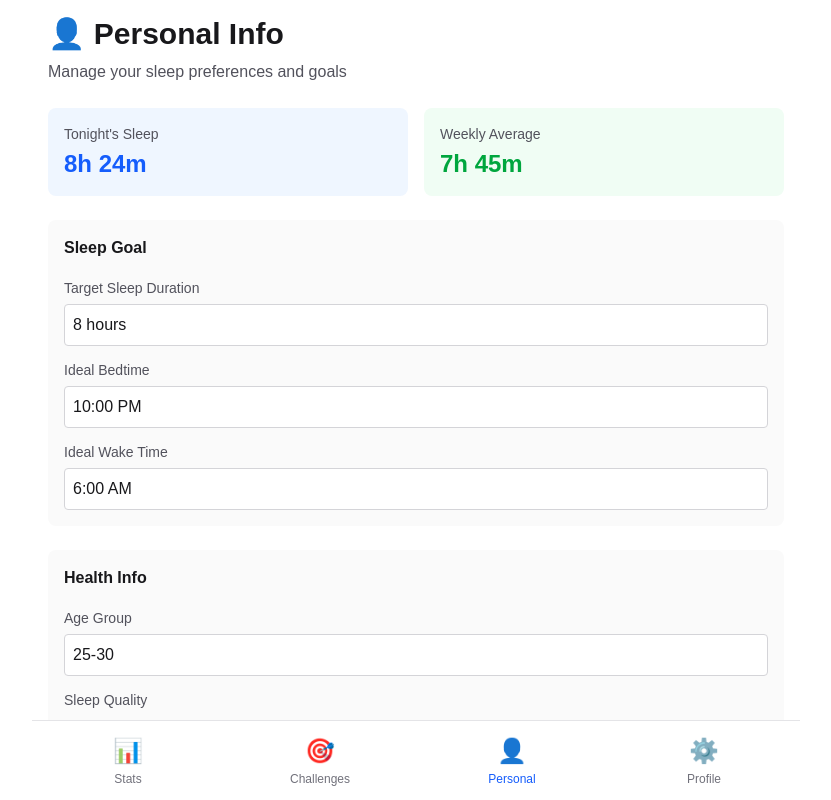
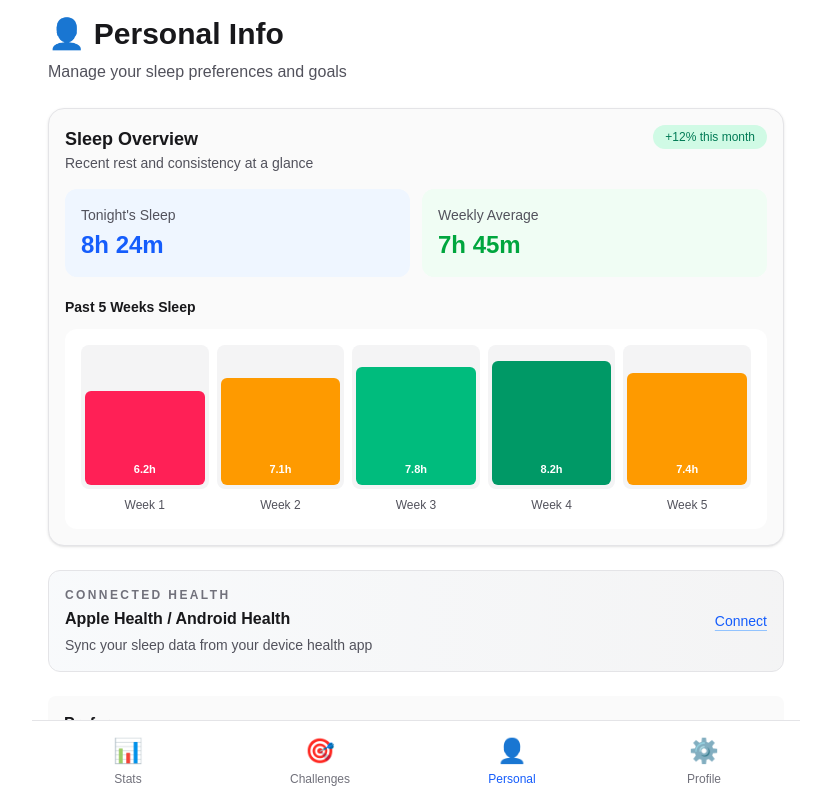
Before and after one commit to Notliam99/CompetiveSleeping, a Next.js app: page /personal in a window 1280 px wide. Shown: the whole page, without its empty margins (224-1055 px from the left). Built offline with nearby package versions, Linux system fonts and the light colour scheme.

Commit message:
Updated the personal tab

```diff
--- a/app/personal/page.tsx
+++ b/app/personal/page.tsx
@@ -1,6 +1,14 @@
 "use client";
 
 import { useSwipeNavigation } from "@/app/hooks/useSwipeNavigation";
+
+const sleepTrendData = [
+  { label: "Week 1", hours: 6.2, color: "bg-rose-500" },
+  { label: "Week 2", hours: 7.1, color: "bg-amber-500" },
+  { label: "Week 3", hours: 7.8, color: "bg-emerald-500" },
+  { label: "Week 4", hours: 8.2, color: "bg-emerald-600" },
+  { label: "Week 5", hours: 7.4, color: "bg-amber-500" },
+];
 
 export default function PersonalPage() {
   useSwipeNavigation();
@@ -16,8 +24,23 @@ export default function PersonalPage() {
         </p>
       </div>
 
-      <div className="grid gap-4 sm:grid-cols-2">
-        <div className="rounded-lg bg-blue-50 p-4 dark:bg-zinc-800">
+      <div className="rounded-2xl border border-zinc-200 bg-zinc-50 p-4 shadow-sm dark:border-zinc-700 dark:bg-zinc-800">
+        <div className="flex items-start justify-between gap-3">
+          <div>
+            <h2 className="text-lg font-semibold text-zinc-900 dark:text-white">
+              Sleep Overview
+            </h2>
+            <p className="text-sm text-zinc-600 dark:text-zinc-400">
+              Recent rest and consistency at a glance
+            </p>
+          </div>
+          <div className="rounded-full bg-emerald-100 px-3 py-1 text-xs font-medium text-emerald-700 dark:bg-emerald-900/40 dark:text-emerald-300">
+            +12% this month
+          </div>
+        </div>
+
+        <div className="mt-4 grid gap-3 sm:grid-cols-2">
+          <div className="rounded-xl bg-blue-50 p-4 dark:bg-blue-950/30">
             <p className="text-sm text-zinc-600 dark:text-zinc-400">
               Tonight&apos;s Sleep
             </p>
@@ -26,7 +49,7 @@ export default function PersonalPage() {
             </p>
           </div>
 
-        <div className="rounded-lg bg-green-50 p-4 dark:bg-zinc-800">
+          <div className="rounded-xl bg-green-50 p-4 dark:bg-green-950/30">
             <p className="text-sm text-zinc-600 dark:text-zinc-400">
               Weekly Average
             </p>
@@ -36,80 +59,56 @@ export default function PersonalPage() {
           </div>
         </div>
 
-      <div className="bg-zinc-50 dark:bg-zinc-800 rounded-lg p-4">
-        <h2 className="font-semibold text-zinc-900 dark:text-white mb-4">
-          Sleep Goal
-        </h2>
-        <div className="space-y-3">
-          <div>
-            <label className="text-sm text-zinc-600 dark:text-zinc-400">
-              Target Sleep Duration
-            </label>
-            <input
-              type="text"
-              value="8 hours"
-              className="w-full mt-1 p-2 rounded bg-white dark:bg-zinc-700 border border-zinc-300 dark:border-zinc-600 text-zinc-900 dark:text-white"
-              readOnly
-            />
+        <div className="mt-5">
+          <div className="mb-3">
+            <h3 className="text-sm font-semibold text-zinc-900 dark:text-white">
+              Past 5 Weeks Sleep
+            </h3>
           </div>
-          <div>
-            <label className="text-sm text-zinc-600 dark:text-zinc-400">
-              Ideal Bedtime
-            </label>
-            <input
-              type="text"
-              value="10:00 PM"
-              className="w-full mt-1 p-2 rounded bg-white dark:bg-zinc-700 border border-zinc-300 dark:border-zinc-600 text-zinc-900 dark:text-white"
-              readOnly
-            />
+
+          <div className="flex items-end gap-2 rounded-xl bg-white p-4 dark:bg-zinc-700/60">
+            {sleepTrendData.map((entry) => (
+              <div key={entry.label} className="flex flex-1 flex-col items-center">
+                <div className="flex h-36 w-full items-end rounded-lg bg-zinc-100 p-1 dark:bg-zinc-800">
+                  <div
+                    className={`relative flex w-full items-end justify-center rounded-md ${entry.color}`}
+                    style={{ height: `${Math.max((entry.hours / 9) * 100, 12)}%` }}
+                  >
+                    <span className="absolute bottom-2 text-[11px] font-semibold text-white">
+                      {entry.hours.toFixed(1)}h
+                    </span>
                   </div>
-          <div>
-            <label className="text-sm text-zinc-600 dark:text-zinc-400">
-              Ideal Wake Time
-            </label>
-            <input
-              type="text"
-              value="6:00 AM"
-              className="w-full mt-1 p-2 rounded bg-white dark:bg-zinc-700 border border-zinc-300 dark:border-zinc-600 text-zinc-900 dark:text-white"
-              readOnly
-            />
+                </div>
+                <span className="mt-2 text-xs font-medium text-zinc-600 dark:text-zinc-300">
+                  {entry.label}
+                </span>
+              </div>
+            ))}
           </div>
         </div>
       </div>
 
-      <div className="bg-zinc-50 dark:bg-zinc-800 rounded-lg p-4">
-        <h2 className="font-semibold text-zinc-900 dark:text-white mb-4">
-          Health Info
+      <a
+        href="/profile"
+        className="block rounded-xl border border-zinc-200 bg-gradient-to-r from-slate-50 to-zinc-100 p-4 transition hover:border-zinc-300 hover:shadow-sm dark:border-zinc-700 dark:from-zinc-800 dark:to-zinc-700 dark:hover:border-zinc-600"
+      >
+        <div className="flex items-center justify-between gap-3">
+          <div>
+            <p className="text-xs font-semibold uppercase tracking-[0.2em] text-zinc-500 dark:text-zinc-400">
+              Connected Health
+            </p>
+            <h2 className="mt-1 font-semibold text-zinc-900 dark:text-white">
+              Apple Health / Android Health
             </h2>
-        <div className="space-y-3">
-          <div>
-            <label className="text-sm text-zinc-600 dark:text-zinc-400">
-              Age Group
-            </label>
-            <input
-              type="text"
-              value="25-30"
-              className="w-full mt-1 p-2 rounded bg-white dark:bg-zinc-700 border border-zinc-300 dark:border-zinc-600 text-zinc-900 dark:text-white"
-              readOnly
-            />
+            <p className="mt-1 text-sm text-zinc-600 dark:text-zinc-400">
+              Sync your sleep data from your device health app
+            </p>
           </div>
-          <div>
-            <label className="text-sm text-zinc-600 dark:text-zinc-400">
-              Sleep Quality
-            </label>
-            <div className="mt-2 flex gap-2">
-              {[1, 2, 3, 4, 5].map((star) => (
-                <span
-                  key={star}
-                  className={`text-2xl ${star <= 4 ? "opacity-100" : "opacity-30"}`}
-                >
-                  ⭐
+          <span className="text-sm font-medium text-blue-600 underline decoration-blue-400/60 underline-offset-4 dark:text-blue-400">
+            Connect
           </span>
-              ))}
         </div>
-          </div>
-        </div>
-      </div>
+      </a>
 
       <div className="bg-zinc-50 dark:bg-zinc-800 rounded-lg p-4">
         <h2 className="font-semibold text-zinc-900 dark:text-white mb-4">
```
Lines whose indentation alone changed are shown as unchanged.
